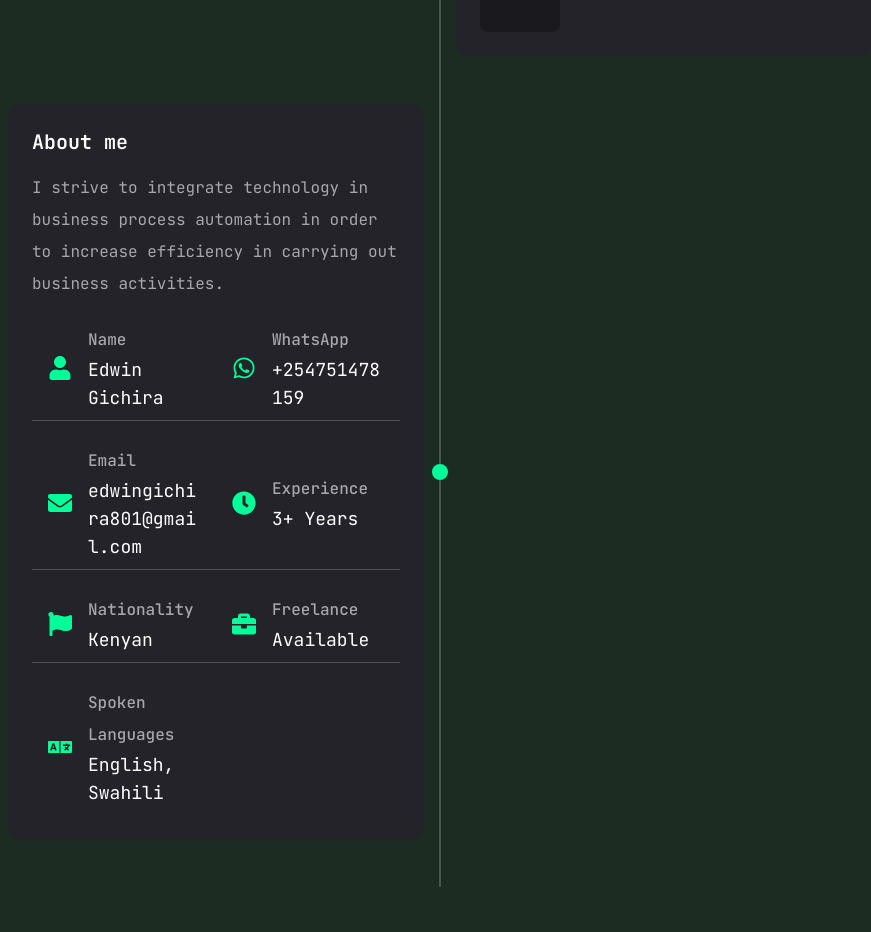
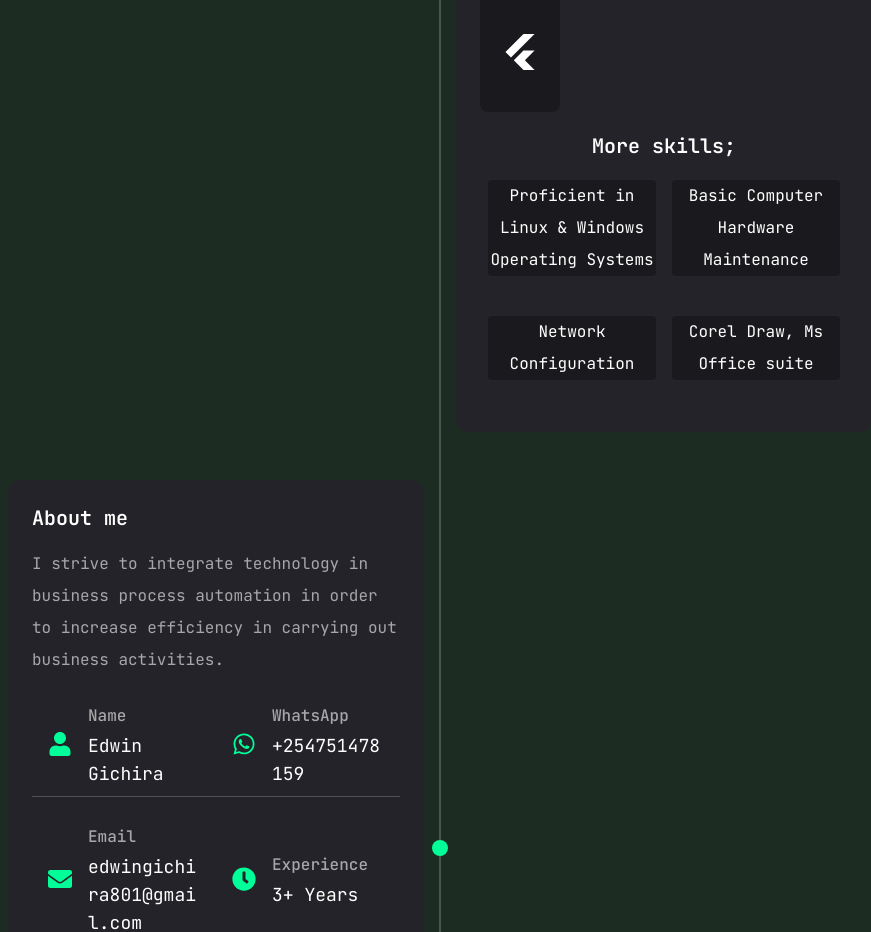
Before and after one commit to EdiGich/Edwin-s-portfolio, a Next.js app: page /resume in a window 1280 px wide. Shown: the part 1800-2732 px from the top of the page, without its empty margins (200-1071 px from the left). Before the commit the page ends 2687 px from the top, so only its background shows below. Built offline with nearby package versions, Linux system fonts and the light colour scheme.

Commit message:
Design updates on the resume page.

```diff
--- a/app/resume/page.jsx
+++ b/app/resume/page.jsx
@@ -109,6 +109,12 @@ const skills = {
     { icon: <FaFigma />, name: "figma" },
     { icon: <SiFlutter />, name: "Flutter & Dart" },
   ],
+  OtherSkills: [
+    { name: "Proficient in Linux & Windows Operating Systems" },
+    { name: "Basic Computer Hardware Maintenance" },
+    { name: "Network Configuration" },
+    { name: "Corel Draw, Ms Office suite" },
+  ],
 };
 
 const Resume = () => {
@@ -148,7 +154,7 @@ const Resume = () => {
                 <p className="max-w-[600px] text-white/60 mx-auto xl:mx-0 text-center xl:text-left">
                   {experience.description}
                 </p>
-                <ScrollArea className="h-[300px] mt-4 scrollbar-always-visible">
+                <ScrollArea className="h-[380px] mt-4 scrollbar-always-visible">
                   <ul className="grid grid-cols-1 gap-6">
                     {experience.items.map((item, index) => (
                       <li
@@ -237,6 +243,25 @@ const Resume = () => {
                     </li>
                   ))}
                 </ul>
+
+                <h3 className="text-xl mt-5 font-semibold text-white text-center">
+                  More skills;
+                </h3>
+                <ul className="grid grid-cols-2 mt-2">
+                  {skills.OtherSkills.map((otherSkill, index) => (
+                    <li key={index}>
+                      <TooltipProvider delayDuration={100}>
+                        <Tooltip>
+                          <TooltipTrigger className="w-full h-[120px] rounded-lg">
+                            <div className="text-1xl bg-[#1a1a1e] m-2 rounded group-hover:text-accent transition-all duration-300">
+                              <p> {otherSkill.name}</p>
+                            </div>
+                          </TooltipTrigger>
+                        </Tooltip>
+                      </TooltipProvider>
+                    </li>
+                  ))}
+                </ul>
               </div>
             </div>
           </div>
```
